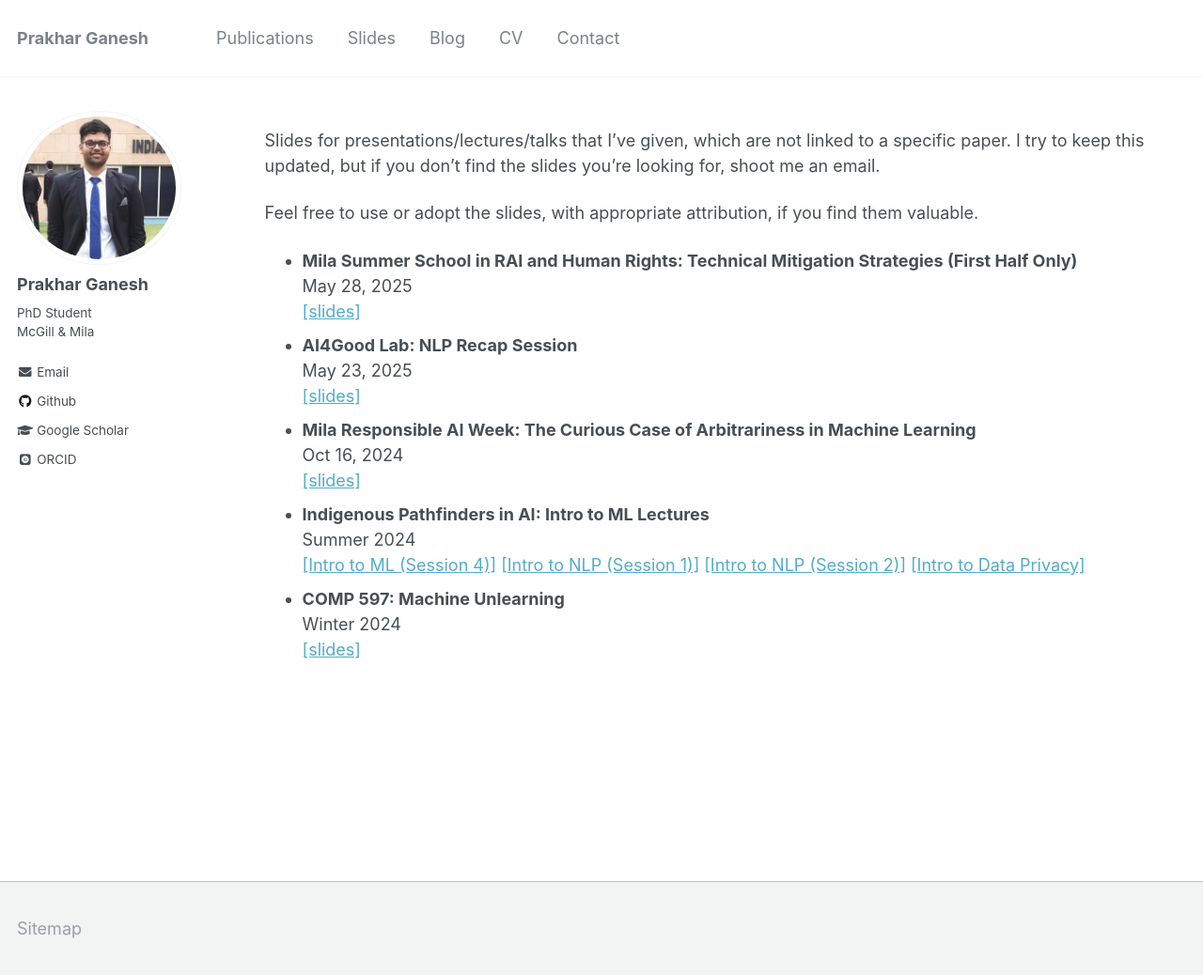
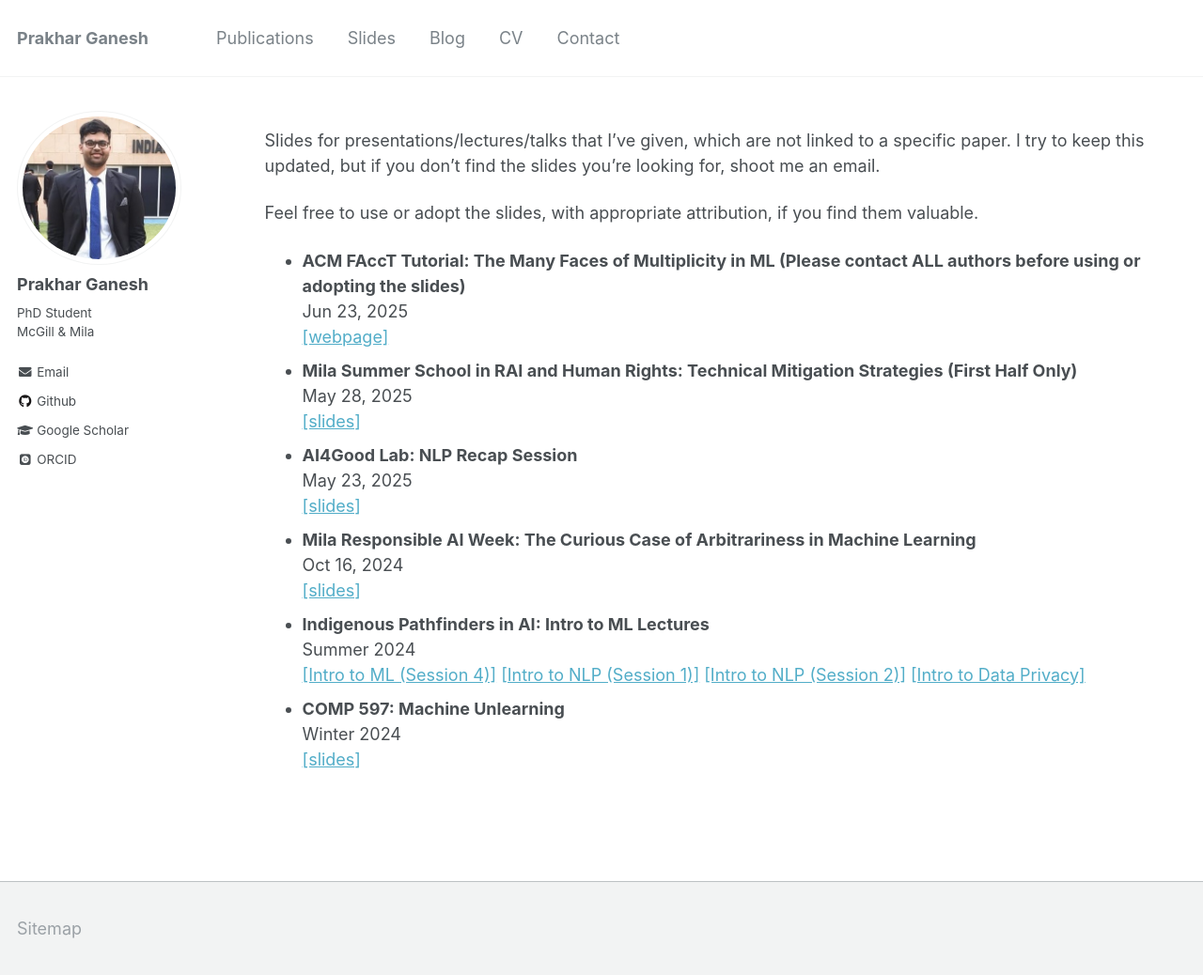
Before and after one commit to prakharg24/prakharg24.github.io, a Jekyll site: the page built from _pages/talks.md, in a window 1280 px wide and 1038 px high. Shown: the whole window at 94% size. Built offline with Jekyll 4.4.1, drawn with Linux system fonts in a browser that asks for light colours; some web fonts are replaced.

Commit message:
update June 30

```diff
--- a/_pages/talks.md
+++ b/_pages/talks.md
@@ -12,6 +12,9 @@ I try to keep this updated, but if you don't find the slides you're looking for,
 
 Feel free to use or adopt the slides, with appropriate attribution, if you find them valuable.
 
+* **ACM FAccT Tutorial: The Many Faces of Multiplicity in ML (Please contact ALL authors before using or adopting the slides)**
+Jun 23, 2025
+[\[webpage\]](http://prakharg24.github.io/multiplicity-tutorial/){:target="_blank"}
 * **Mila Summer School in RAI and Human Rights: Technical Mitigation Strategies (First Half Only)**
 May 28, 2025
 [\[slides\]](http://prakharg24.github.io/files/technical_mitigation_slides.pdf){:target="_blank"}
```
Also changed, not shown: 1 other file.
